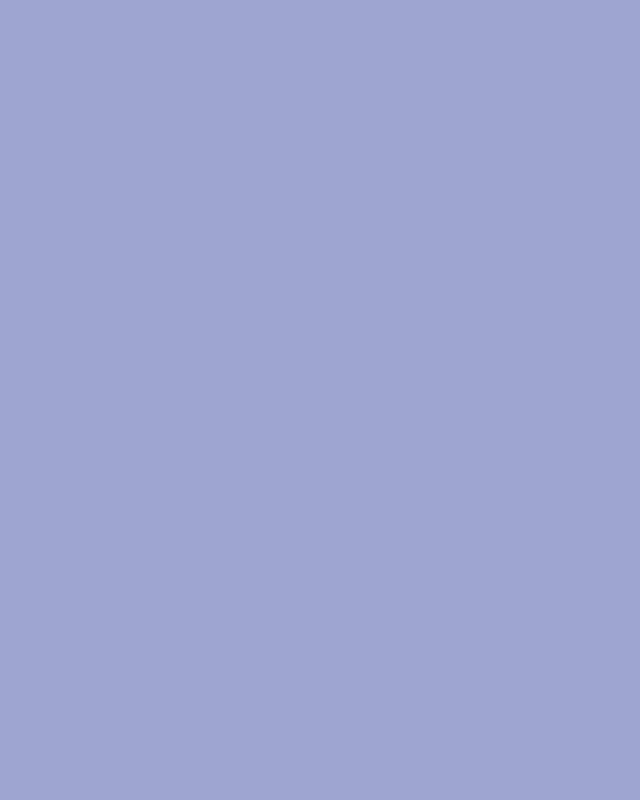
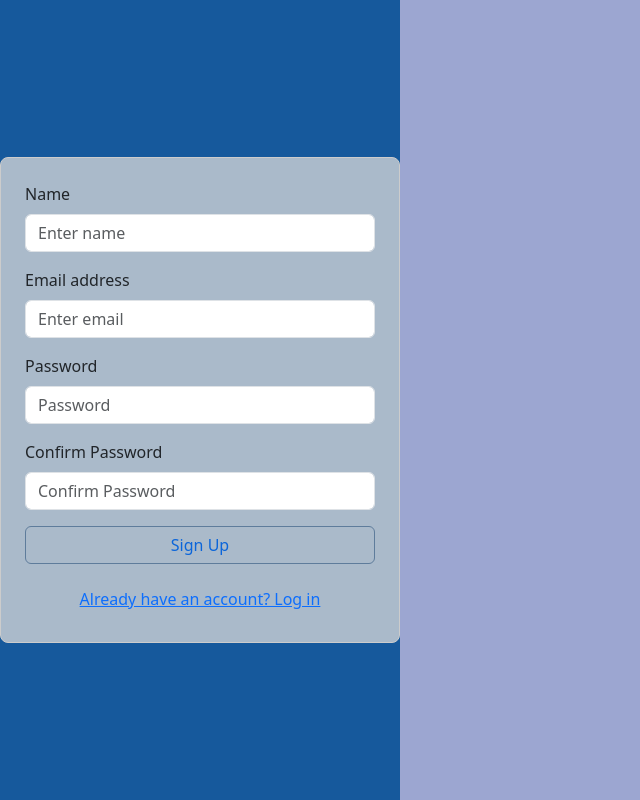
Before and after one commit to iqramahamed24/frontend, a React (Vite) app in the folder Finance App/: page /signup in a window 1280 px wide. Before the commit this address had no page. Shown: the whole page, without its empty margins (0-640 px from the left). Built offline with nearby package versions, Linux system fonts and the light colour scheme.

Commit message:
sign up $ signin done ft-iqra

```diff
--- a/Finance App/src/App.jsx
+++ b/Finance App/src/App.jsx
@@ -6,6 +6,7 @@ import Income from "./pages/dashboard/income/Income";
 import Budget from "./pages/dashboard/budget/Budget";
 import Expenses from "./pages/dashboard/Expense";
 import LogOut from "./Components/LogOut";
+import SignUp from "./pages/auth/Signup";
 import './index.css'
 
 
@@ -21,6 +22,7 @@ function App() {
       <Route path="/budget" element={<Budget />} />
       <Route path="/income" element={<Income />} />
       <Route path="/logout" element={<LogOut />} />
+      <Route path="/signup" element={<SignUp/>}/>
     </Routes>
   </Router>
 
--- a/Finance App/src/pages/auth/Signup.jsx
+++ b/Finance App/src/pages/auth/Signup.jsx
@@ -1,28 +1,45 @@
 import React from 'react';
-import { NavLink } from 'react-router-dom';
+import { useNavigate, NavLink } from 'react-router-dom';
 import Form from 'react-bootstrap/Form';
+import { Button } from 'react-bootstrap';
 
 function SignUp() {
+  const navigate = useNavigate()
+
+  const handleSubmit = (e) => {
+    e.preventDefault();
+
+    navigate('/')
+  }
   return (
-    <section className="overflow-hidden">
-      <div className="flex flex-wrap -m-8">
-        <div className="w-full md:w-1/2 p-8">
-          <div className="px-4 pt-10 md:pb-40 max-w-lg mx-auto">
+    <section className="homepage-container">
+      <div className="centered-form">
+          <div className="login-form p-4">
             <Form>
+              <Form.Group className="mb-3" controlId="formGroupName">
+                <Form.Label>Name</Form.Label>
+                <Form.Control type="text" placeholder="Enter name"  required/>
+              </Form.Group>
               <Form.Group className="mb-3" controlId="formGroupEmail">
                 <Form.Label>Email address</Form.Label>
-                <Form.Control type="email" placeholder="Enter email" />
+                <Form.Control type="email" placeholder="Enter email" required />
               </Form.Group>
               <Form.Group className="mb-3" controlId="formGroupPassword">
                 <Form.Label>Password</Form.Label>
-                <Form.Control type="password" placeholder="Password" />
+                <Form.Control type="password" placeholder="Password" required/>
               </Form.Group>
-              <NavLink to="/mainpage" className="btn btn-primary">
-                Log in
+              <Form.Group className="mb-3" controlId="formGroupConfirmPassword">
+                <Form.Label>Confirm Password</Form.Label>
+                <Form.Control type="password" placeholder="Confirm Password" required />
+              </Form.Group>
+              <Button type='submit' className='btn btn-primary w-100'>
+                Sign Up
+              </Button>
+              <NavLink to="/" className="btn btn-link d-block mt-3">
+              Already have an account? Log in
               </NavLink>
             </Form>
           </div>
-        </div>
       </div>
     </section>
   );
--- a/Finance App/src/pages/dashboard/budget/Budget.jsx
+++ b/Finance App/src/pages/dashboard/budget/Budget.jsx
@@ -1,9 +1,40 @@
-import React from 'react'
+import React, { useState } from 'react';
+import BudgetTable from './BudgetTable';
+import BudgetForm from './BudgetForm';
+import SearchBar from './FilterBudget';
+import NavBar from './NavBar';
+import './Budget.css'
 
-function Budget() {
+const Budget = () => {
+  const [budgets, setBudgets] = useState([]);
+  const [filteredBudgets, setFilteredBudgets] = useState([]);
+
+  const handleAddBudget = (newBudget) => {
+    setBudgets([...budgets, newBudget]);
+    setFilteredBudgets([...filteredBudgets, newBudget]);
+  };
+
+  const handleSearch = (searchTerm) => {
+    const filtered = budgets.filter(budget =>
+      budget.description.toLowerCase().includes(searchTerm.toLowerCase())
+    );
+    setFilteredBudgets(filtered);
+  };
+
   return (
-    <div>Budget</div>
-  )
-}
+    <div className="App">
+      <NavBar />
+      <div className="budget-form">
+        <BudgetForm onSubmit={handleAddBudget} budgets={budgets} />
+      </div>
+      <div className="search-bar">
+        <SearchBar onSearch={handleSearch} />
+      </div>
+      <div className="transaction-table">
+        <BudgetTable budgets={filteredBudgets} />
+      </div>
+    </div>
+  );
+};
 
-export default Budget
+export default Budget;
```
Also changed, not shown: Finance App/src/Pages/Budget.jsx (deleted, +0 -40 lines), Finance App/src/pages/dashboard/budget/Budget.css (renamed from Finance App/src/Pages/Budget.css), Finance App/src/pages/dashboard/budget/BudgetForm.jsx (renamed from Finance App/src/Pages/BudgetForm.jsx), Finance App/src/pages/dashboard/budget/BudgetTable.jsx (renamed from Finance App/src/Pages/BudgetTable.jsx), Finance App/src/pages/dashboard/budget/FilterBudget.jsx (renamed from Finance App/src/Pages/FilterBudget.jsx), Finance App/src/pages/dashboard/budget/NavBar.jsx (renamed from Finance App/src/Pages/NavBar.jsx).
